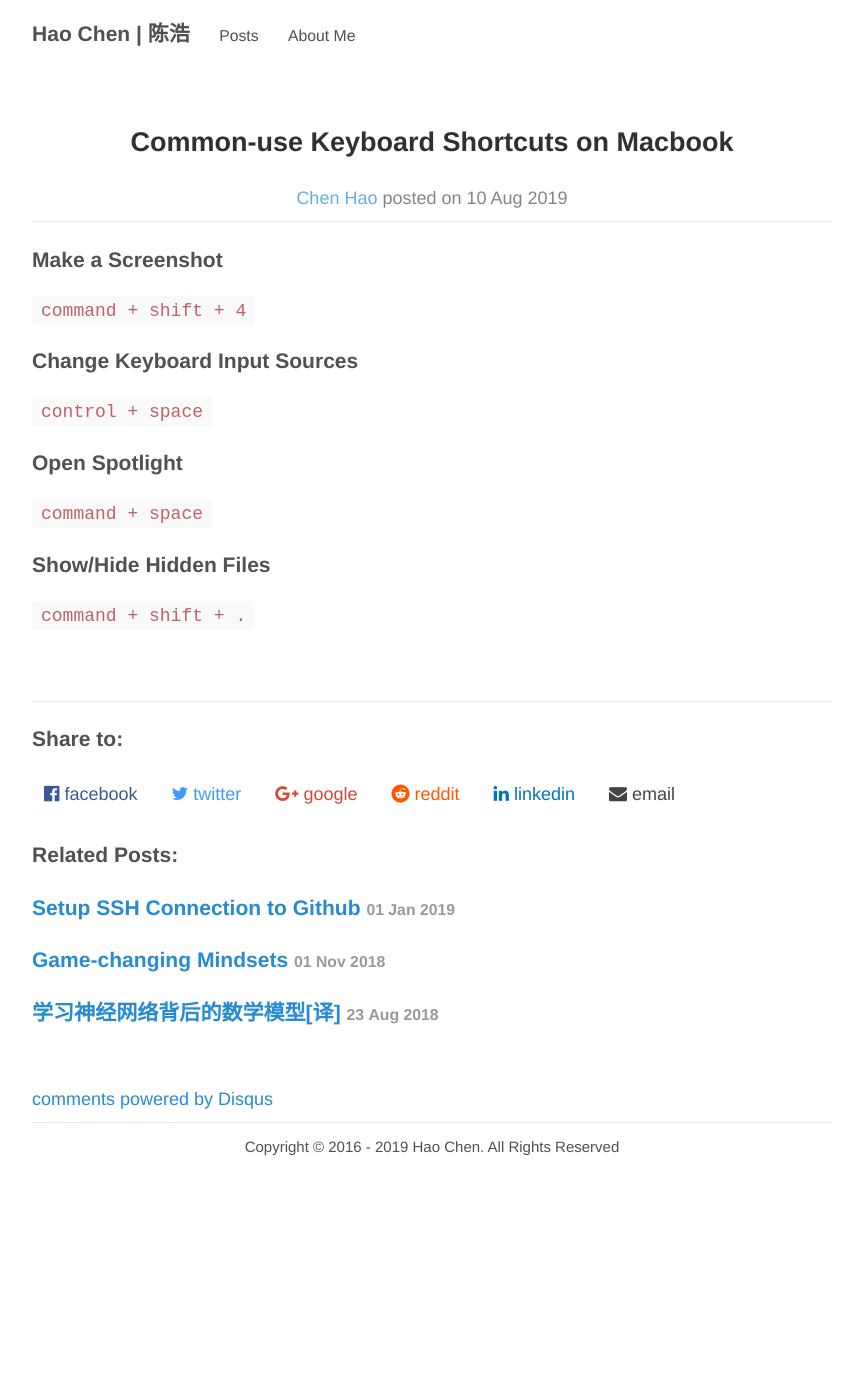
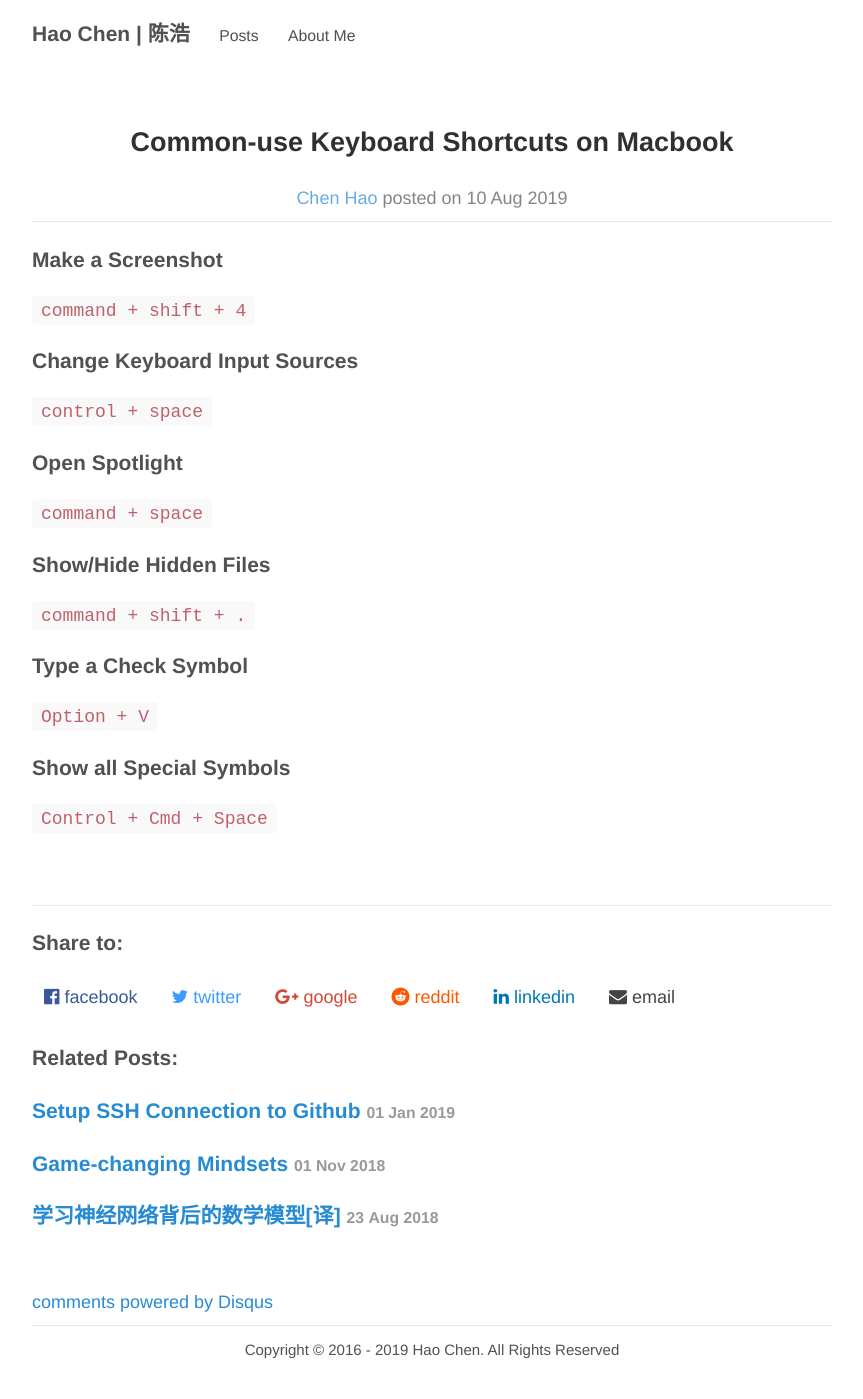
Before and after one commit to haoeric/haoeric.github.io, a Jekyll site: the page built from _posts/Skills/2019-08-10-common-use-macbook-shortcut.md, in a window 1280 px wide. Shown: the whole page, without its empty margins (208-1071 px from the left). Built offline with Jekyll 4.4.1, drawn with Linux system fonts in a browser that asks for light colours; comment, search, counter and statistics services are not loaded; before the commit the page ends 1196 px from its top, so only the background shows below that.

Commit message:
update mac keyboards

```diff
--- a/_posts/Skills/2019-08-10-common-use-macbook-shortcut.md
+++ b/_posts/Skills/2019-08-10-common-use-macbook-shortcut.md
@@ -22,3 +22,11 @@ tags: [macbook, keyboard, shortcut]
 ### Show/Hide Hidden Files
 
 `command + shift + .`
+
+### Type a Check Symbol
+
+`Option + V`
+
+### Show all Special Symbols
+
+`Control + Cmd + Space`
```
